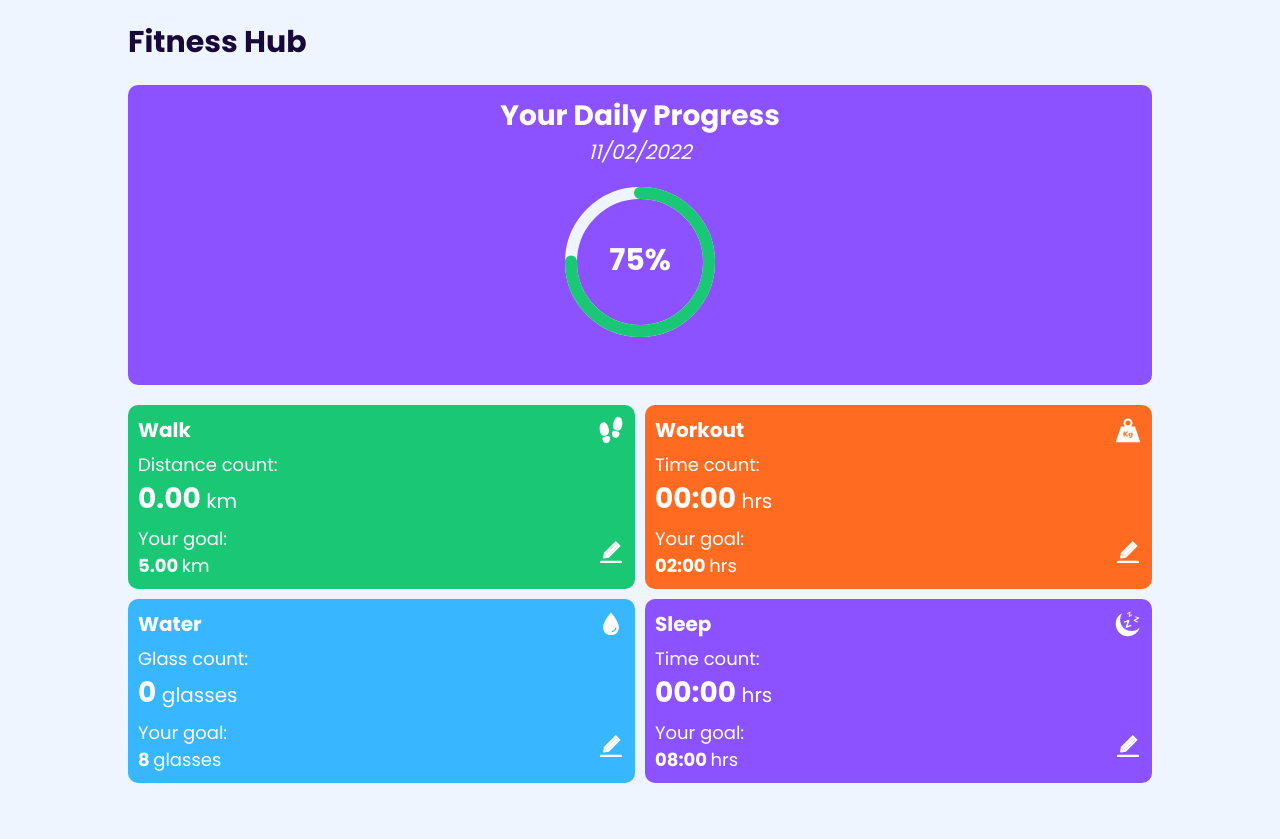
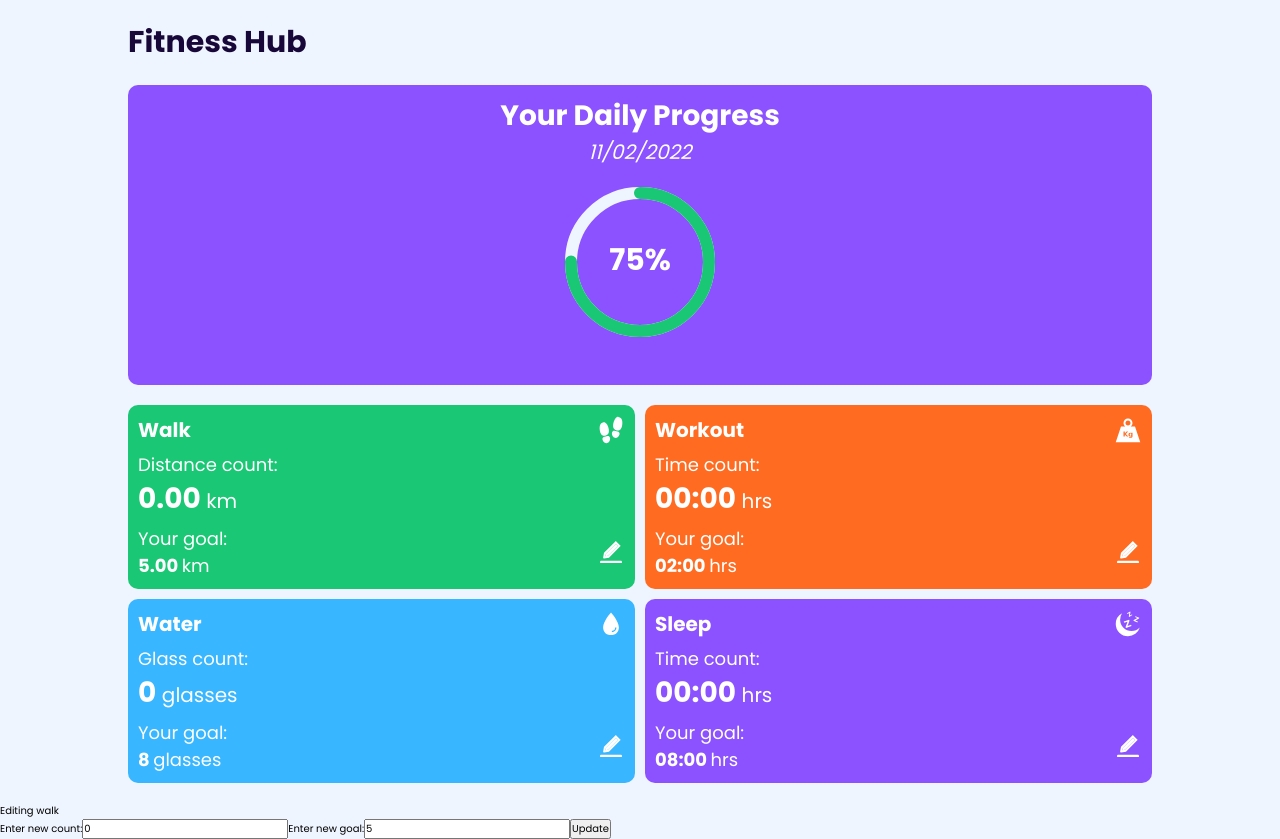
Before and after one commit to vanshp0272/fitness-hub, a React (Create React App) app: page / in a window 1280 px wide. Before the commit the page ends 803 px from the top, so only its background shows below. Built offline with nearby package versions, Linux system fonts and the light colour scheme.

Commit message:
Create function to handle fitness data update in modal

```diff
--- a/src/App.js
+++ b/src/App.js
@@ -2,6 +2,7 @@ import ProgressCard from "./components/ProgressCard";
 import GlobalProgressCard from "./components/GlogalProgressCard";
 import "./App.css";
 import { useFitnessData } from "./context/fitnessDataContext";
+import UpdateModal from "./components/UpdateModal";
 
 function App() {
   const { fitnessData, getFitnessData } = useFitnessData();
@@ -46,6 +47,8 @@ function App() {
           goal={getFitnessData("sleep").goal}
           units="hrs" />
       </section>
+
+      <UpdateModal name="walk"/>
     </>
   );
 }
--- a/src/components/UpdateModal.js
+++ b/src/components/UpdateModal.js
@@ -1,17 +1,44 @@
-import React from 'react';
+import React, { useState } from 'react';
 import { useFitnessData } from '../context/fitnessDataContext';
 
 export default function UpdateModal({ name }) {
-  const { updateFitnessData } = useFitnessData();
+  const { getFitnessData, updateFitnessData } = useFitnessData();
+
+  const [count, setCount] = useState(getFitnessData(name).count);
+  const [goal, setGoal] = useState(getFitnessData(name).goal);
+
+  function handleSubmit(event) {
+    event.preventDefault();
+    const updatedData = { count, goal };
+    updateFitnessData(name, updatedData);
+  }
+
+  function handleChange(event) {
+    if(event.target.id === "count") {
+      setCount(event.target.value);
+    } else if(event.target.id === "goal") {
+      setGoal(event.target.value);
+    }
+  }
 
   return (
     <div className="modal">
       <div className="modal__header">Editing {name}</div>
-      <form>
-        <label for="count">Enter new count:</label>
-        <input type="number" id="count"></input>
-        <label for="goal">Enter new goal:</label>
-        <input type="number" id="goal"></input>
+      <form onSubmit={handleSubmit}>
+        <label htmlFor="count">Enter new count:</label>
+        <input
+          type="number"
+          min="0"
+          id="count"
+          value={count}
+          onChange={handleChange} />
+        <label htmlFor="goal">Enter new goal:</label>
+        <input
+          type="number"
+          min="0"
+          id="goal"
+          value={goal}
+          onChange={handleChange} />
         <button>Update</button>
       </form>
     </div>
--- a/src/context/fitnessDataContext.js
+++ b/src/context/fitnessDataContext.js
@@ -49,7 +49,7 @@ export const FitnessDataProvider = ({ children }) => {
   function updateFitnessData(name, { count, goal }) {
     // Delete fitness data with given name
     setFitnessData(previousData => {
-      previousData.filter(data => data.name !== name);
+      return previousData.filter(data => data.name !== name);
     });
 
     // Create new data item and append to fitnessData
@@ -59,6 +59,7 @@ export const FitnessDataProvider = ({ children }) => {
       count: count,
       goal: goal
     };
+
     setFitnessData(previousData => {
       return [...previousData, newData]
     });
```
